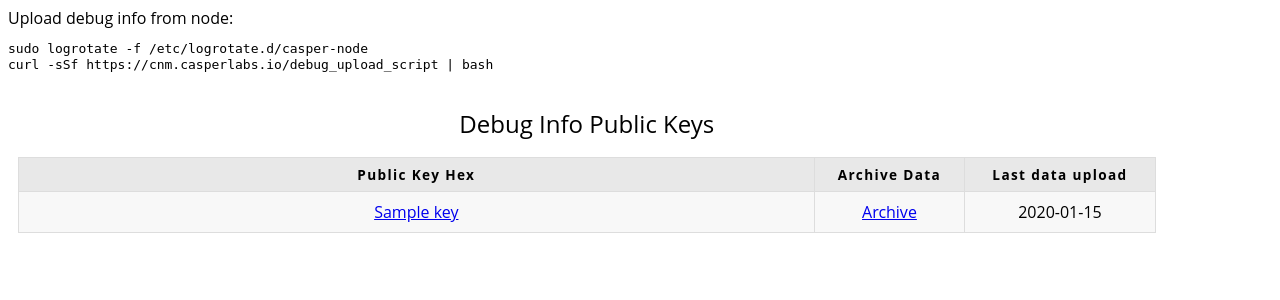
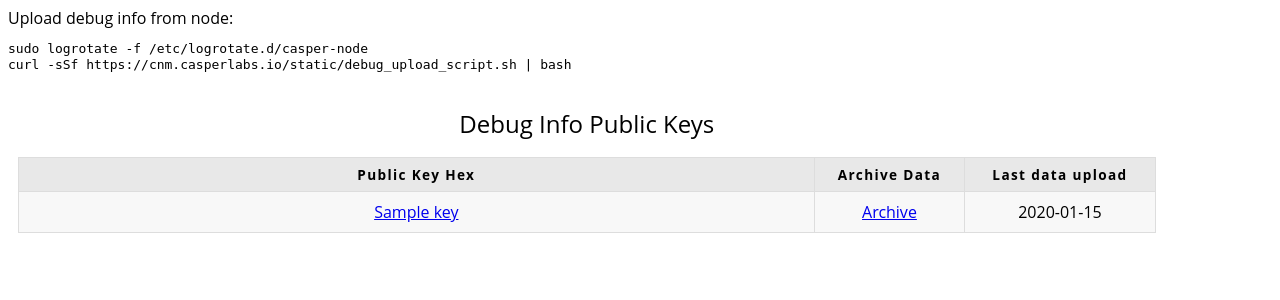
Before and after one commit to GuybrushX/casper-network-monitor, a Flask app: template app/cnm/templates/debug_keys.html in a window 1280 px wide. Shown: the top 300 px of the page. Run offline with Flask 2, Linux system fonts and the light colour scheme; the template is opened without the code that fills it: most values are stand-ins (such as "Sample title", 1, 10 or a date in 2020); some libraries are stand-ins or nearby versions.

Commit message:
Moving debug script to static.

```diff
--- a/app/cnm/main.py
+++ b/app/cnm/main.py
@@ -74,7 +74,7 @@ def _date_from_ts(timestamp):
 
 @app.route('/debug_upload_script')
 def debug_upload_script():
-    return send_file(SCRIPT_DIR / "debug_upload_script.sh")
+    return redirect("/static/debug_upload_script.sh")
 
 
 @app.route('/upload_debug_info', methods=['POST'])
--- a/app/cnm/templates/debug_keys.html
+++ b/app/cnm/templates/debug_keys.html
@@ -9,7 +9,7 @@
 Upload debug info from node:
 <pre>
 sudo logrotate -f /etc/logrotate.d/casper-node
-curl -sSf https://cnm.casperlabs.io/debug_upload_script | bash
+curl -sSf https://cnm.casperlabs.io/static/debug_upload_script.sh | bash
 </pre>
 
 <table border=1 style="float: left" width="90%">
```
Also changed, not shown: app/cnm/config.py (+5 -5 lines), 1 other file.
